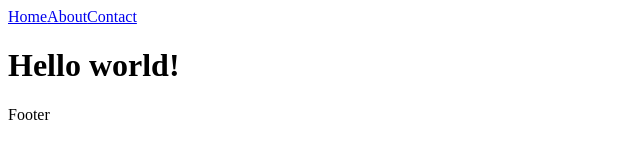
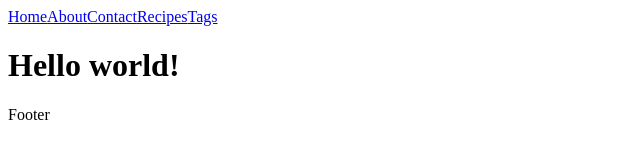
Before and after one commit to RCastilho91/gatsby-crash-course, a Gatsby site in the folder simplyrecipes/: page / in a window 1280 px wide. Shown: the whole page, without its empty margins (0-640 px from the left). Built offline with nearby package versions, Linux system fonts and the light colour scheme; Gatsby itself is replaced by a stand-in of ours.

Commit message:
Add recipes, tags links to navigation

```diff
--- a/simplyrecipes/src/components/navigation/index.js
+++ b/simplyrecipes/src/components/navigation/index.js
@@ -5,6 +5,8 @@
     {'linkName': 'Home', 'linkTo': '/'},
     {'linkName': 'About', 'linkTo': '/about'},
     {'linkName': 'Contact', 'linkTo': '/contact'},
+    {'linkName': 'Recipes', 'linkTo': '/recipes'},
+    {'linkName': 'Tags', 'linkTo': '/tags'}
 ]
 
 export default function Index(){
```
